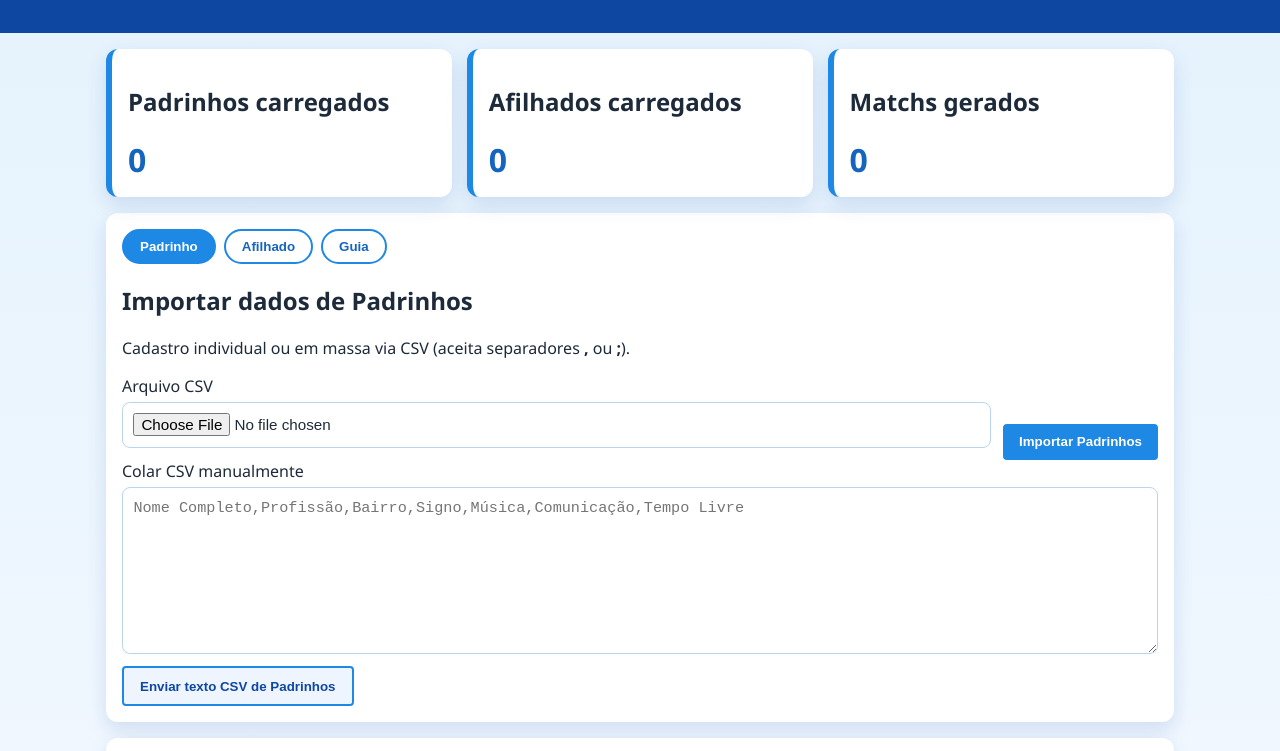
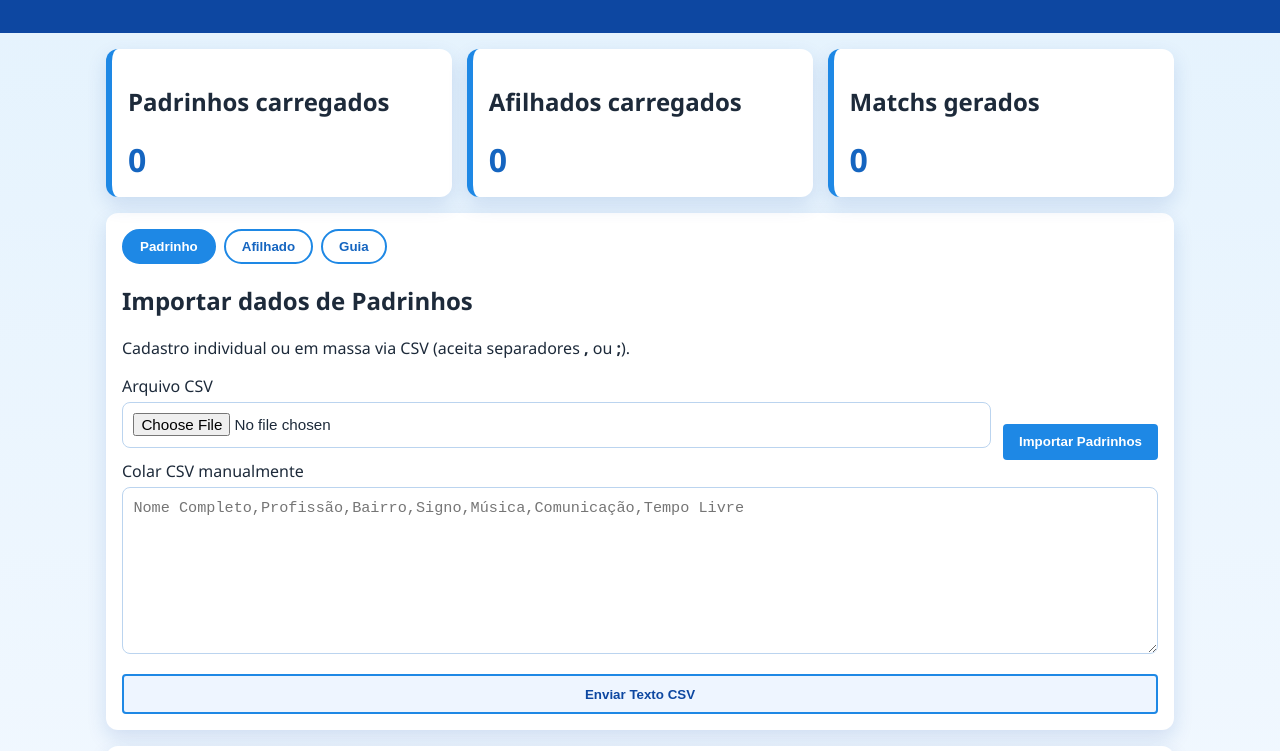
Before and after one commit to dianaprivado26-arch/macthjpd, a plain HTML site: page index.html in a window 1280 px wide. Shown: the part 131-882 px from the top of the page. Drawn offline with Linux system fonts and the light colour scheme.

Commit message:
Corrigir gatilho do botão Enviar Texto CSV

```diff
--- a/index.html
+++ b/index.html
@@ -47,11 +47,13 @@
           <button id="import-mentor" class="btn primary">Importar Padrinhos</button>
         </div>
 
+        <form id="mentor-paste-form" class="paste-form">
           <label class="field">
             <span>Colar CSV manualmente</span>
             <textarea id="mentor-paste" rows="8" placeholder="Nome Completo,Profissão,Bairro,Signo,Música,Comunicação,Tempo Livre"></textarea>
           </label>
-        <button id="import-mentor-paste" class="btn secondary">Enviar texto CSV de Padrinhos</button>
+          <button id="import-mentor-paste" type="submit" class="btn secondary">Enviar Texto CSV</button>
+        </form>
       </div>
 
       <div class="tab-content" id="tab-afilhado" role="tabpanel">
@@ -66,11 +68,13 @@
           <button id="import-mentee" class="btn primary">Importar Afilhados</button>
         </div>
 
+        <form id="mentee-paste-form" class="paste-form">
           <label class="field">
             <span>Colar CSV manualmente</span>
             <textarea id="mentee-paste" rows="8" placeholder="Nome Completo,Profissão,Bairro,Signo,Música,Comunicação,Tempo Livre"></textarea>
           </label>
-        <button id="import-mentee-paste" class="btn secondary">Enviar texto CSV de Afilhados</button>
+          <button id="import-mentee-paste" type="submit" class="btn secondary">Enviar Texto CSV</button>
+        </form>
       </div>
 
       <div class="tab-content" id="tab-guia" role="tabpanel">
--- a/script.js
+++ b/script.js
@@ -58,8 +58,17 @@ function setupTabs() {
 function setupActions() {
   document.getElementById("import-mentor").addEventListener("click", () => importFromFile("mentor-file", "mentor"));
   document.getElementById("import-mentee").addEventListener("click", () => importFromFile("mentee-file", "mentee"));
-  document.getElementById("import-mentor-paste").addEventListener("click", () => importFromPaste("mentor-paste", "mentor"));
-  document.getElementById("import-mentee-paste").addEventListener("click", () => importFromPaste("mentee-paste", "mentee"));
+
+  document.getElementById("mentor-paste-form").addEventListener("submit", (event) => {
+    event.preventDefault();
+    importFromPaste("mentor-paste", "mentor");
+  });
+
+  document.getElementById("mentee-paste-form").addEventListener("submit", (event) => {
+    event.preventDefault();
+    importFromPaste("mentee-paste", "mentee");
+  });
+
   document.getElementById("run-match").addEventListener("click", runMatch);
   document.getElementById("export-match").addEventListener("click", exportMatches);
   document.getElementById("reset-match").addEventListener("click", () => ui.resetDialog.showModal());
--- a/styles.css
+++ b/styles.css
@@ -94,6 +94,11 @@ body {
   margin-bottom: 0.75rem;
 }
 
+.paste-form {
+  display: grid;
+  gap: 0.5rem;
+}
+
 input[type="file"], textarea {
   width: 100%;
   border: 1px solid #bbd4ef;
```
Lines whose indentation alone changed are shown as unchanged.
